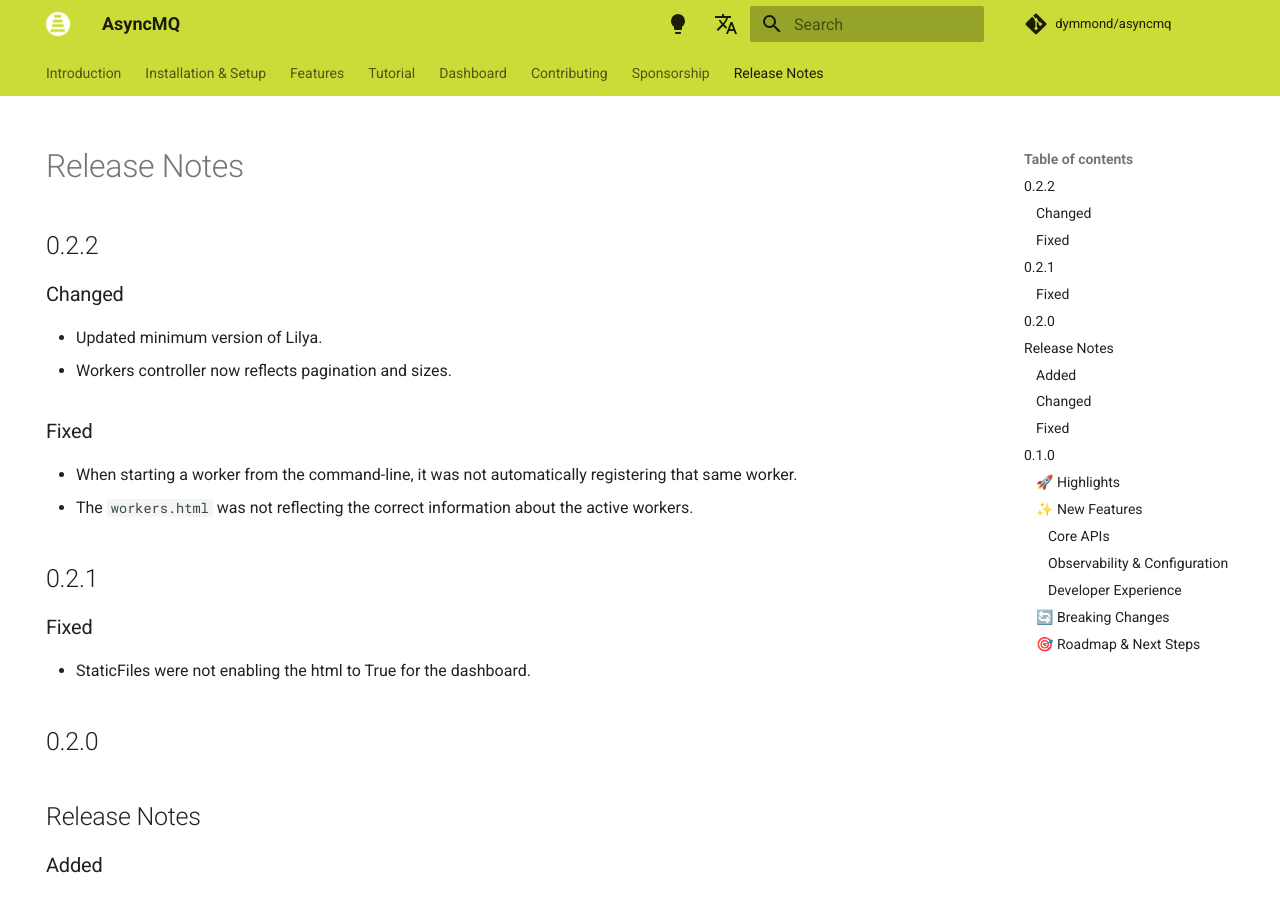
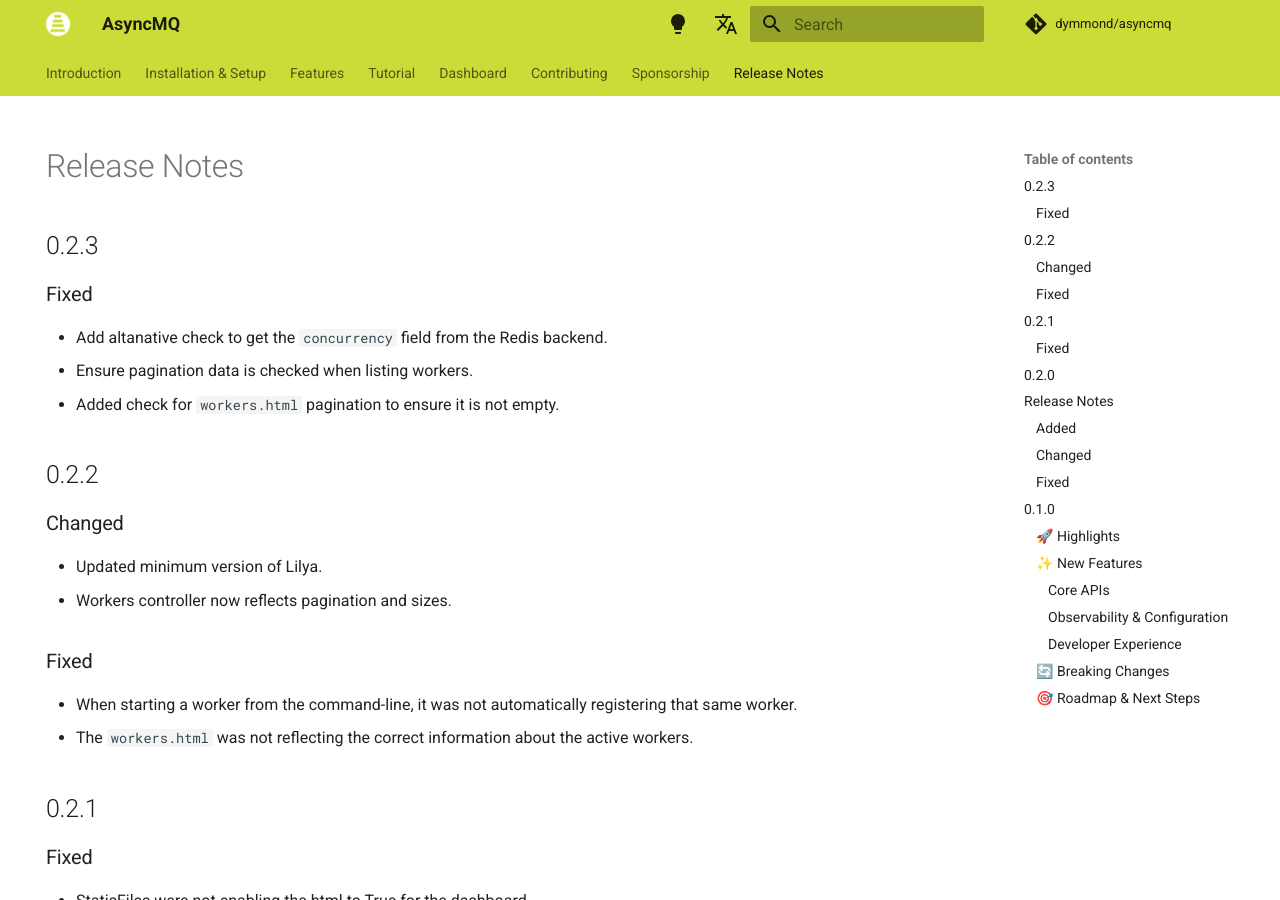
Before and after one commit to dymmond/asyncmq, an MkDocs documentation site: the page built from docs/release-notes.md, in a window 1280 px wide and 900 px high. Built offline with MkDocs 1.6.1 and Material for MkDocs 9.7.7, drawn with Linux system fonts in a browser that asks for light colours; comment, search, counter and statistics services are not loaded.

Commit message:
docs: update relates information (#33)
* fix: handle legacy worker heartbeat format and add page existence checks in pagination

* fix: handle float heartbeat concurrency by converting to int

* docs: add release notes for v0.2.3 bug fixes and pagination improvements

```diff
--- a/docs/release-notes.md
+++ b/docs/release-notes.md
@@ -4,6 +4,14 @@
 ---
 
 # Release Notes
+
+## 0.2.3
+
+### Fixed
+
+- Add altanative check to get the `concurrency` field from the Redis backend.
+- Ensure pagination data is checked when listing workers.
+- Added check for `workers.html` pagination to ensure it is not empty.
 
 ## 0.2.2
 
```
